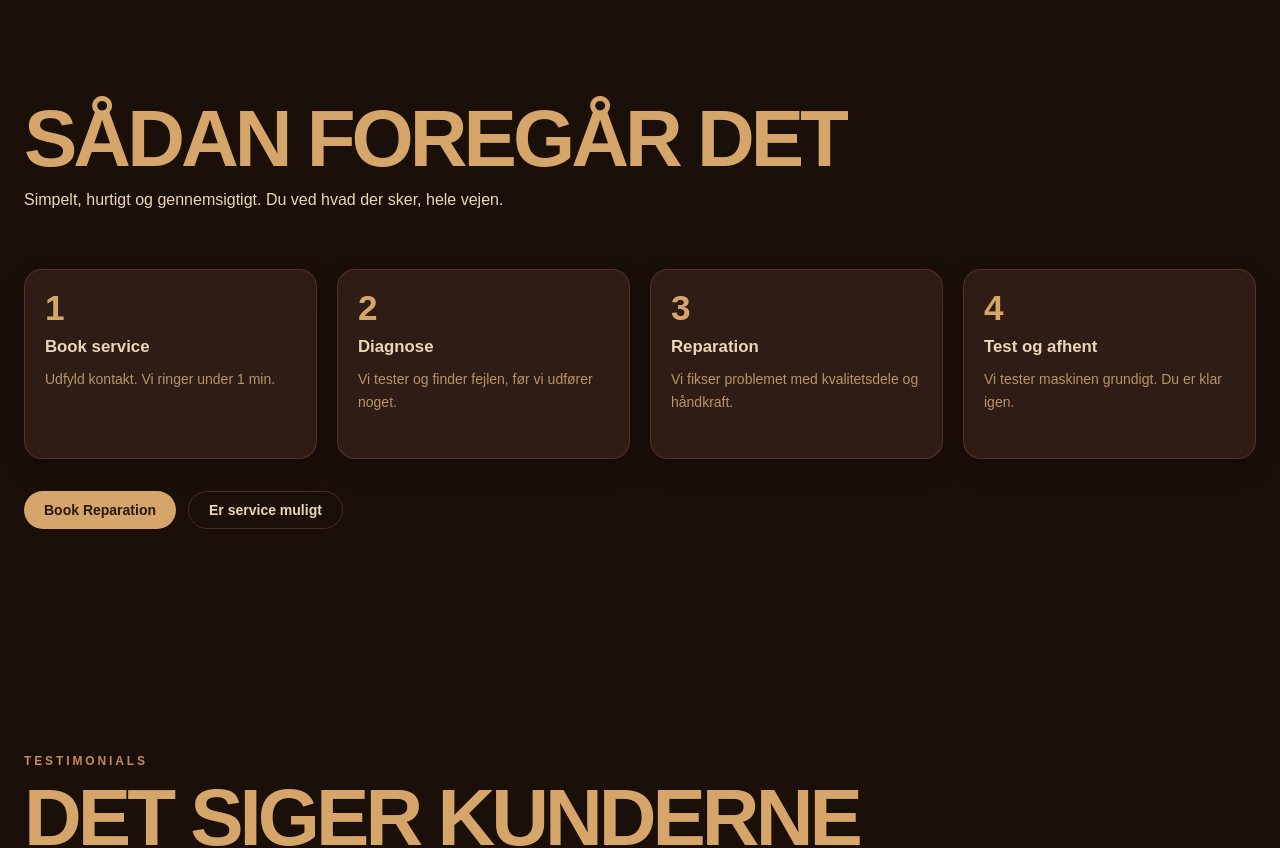
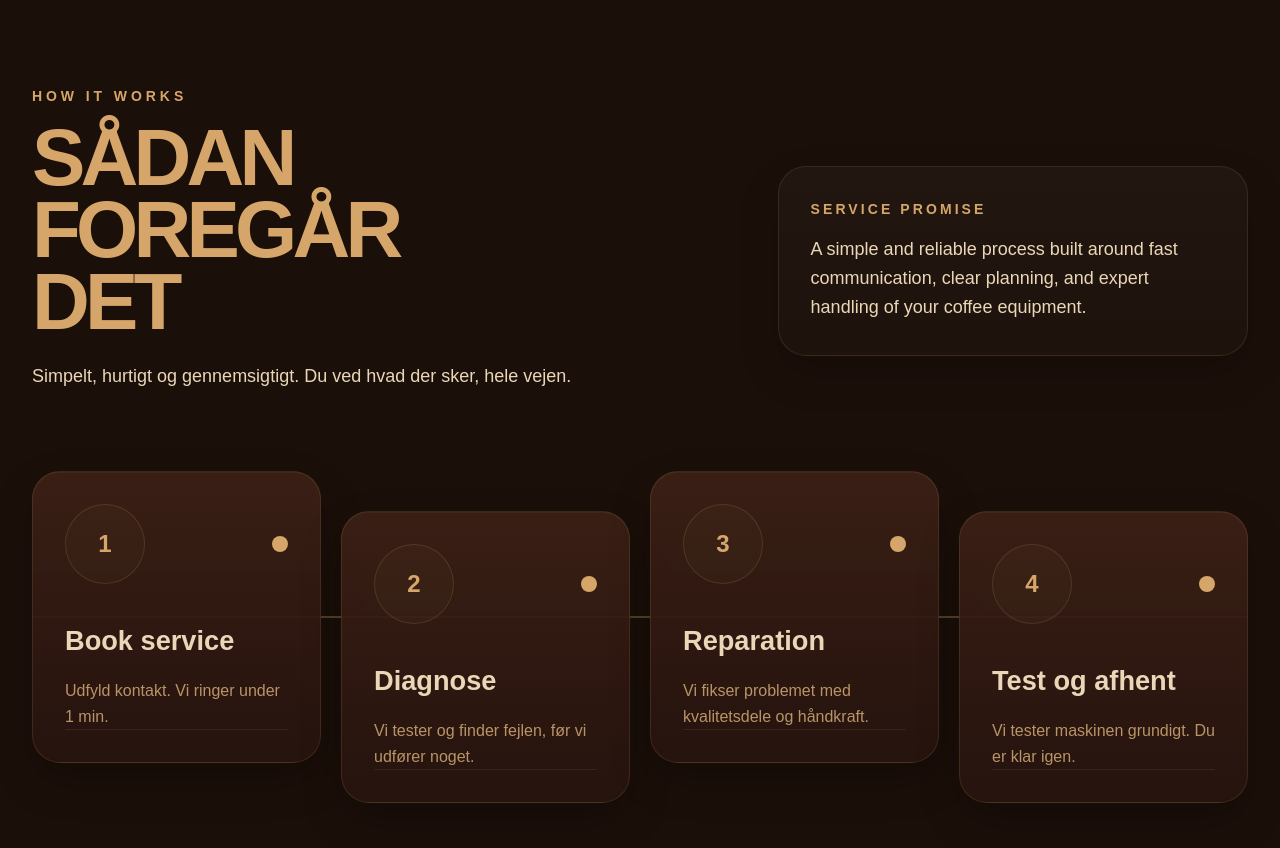
Before and after one commit to Lumina-O/caffejr, a Next.js app: page / in a window 1280 px wide. Shown: the part 1500-2348 px from the top of the page. Built offline with nearby package versions, Linux system fonts and the light colour scheme.

Commit message:
refactor/update styling and improvements
- hero image now on phone size becomes the background
- process bar looks more clean
- testimonials is a list, so for future development we can extract
realtime ratings

```diff
--- a/src/components/sections/Hero/Hero.tsx
+++ b/src/components/sections/Hero/Hero.tsx
@@ -7,18 +7,34 @@ export default function Hero() {
   return (
     <section id="hero" className="px-4 pt-4 pb-10 md:px-6 md:pt-6 md:pb-14">
       <div
-        className="mx-auto max-w-7xl rounded-[28px] border px-5 py-5 md:px-8 md:py-7"
+        className="relative mx-auto max-w-7xl overflow-hidden rounded-[28px] border px-5 py-5 md:px-8 md:py-7"
         style={{
           borderColor: "var(--color-border-soft)",
           backgroundColor: "var(--color-bg-card)",
           boxShadow: "var(--shadow-main)",
         }}
       >
+        {/* MOBILE BACKGROUND IMAGE */}
         <div
-          className="rounded-[24px] px-4 py-5 md:px-8 md:py-7"
+          className="absolute inset-0 md:hidden"
           style={{
+            backgroundImage: "url('/images/hero-machine.jpg')",
+            backgroundSize: "cover",
+            backgroundPosition: "center",
+            backgroundRepeat: "no-repeat",
           }}
-        >
+        />
+
+        {/* MOBILE DARK OVERLAY */}
+        <div
+          className="absolute inset-0 md:hidden"
+          style={{
+            background:
+              "linear-gradient(to bottom, rgba(20,10,8,0.72), rgba(20,10,8,0.84))",
+          }}
+        />
+
+        <div className="relative z-10 rounded-[24px] px-4 py-5 md:px-8 md:py-7">
           <div className="space-y-6">
             {/* TITLE */}
             <div>
@@ -54,8 +70,8 @@ export default function Hero() {
               </div>
 
               {/* CENTER IMAGE */}
-              <div className="flex justify-center md:-mt-2">
-                <div className="flex h-[260px] w-[220px] items-end justify-center md:h-[340px] md:w-[280px] lg:h-[380px] lg:w-[320px]">
+              <div className="hidden justify-center md:flex md:-mt-2">
+                <div className="flex h-[340px] w-[280px] items-end justify-center lg:h-[380px] lg:w-[320px]">
                   <div
                     className="flex h-full w-full items-center justify-center rounded-[18px] border"
                     style={{
@@ -118,6 +134,6 @@ export default function Hero() {
   );
 }
 
-// TODO: Replace placeholder with the real coffee machine product image.
-// TODO: Add decorative coffee splash graphics positioned absolutely around the hero.
-// TODO: Fine-tune heading size and side column widths against the final approved mockup.
+// TODO: Replace '/images/hero-machine.jpg' with the real hero image path.
+// TODO: Add a stronger or lighter mobile overlay depending on text readability.
+// TODO: Fine-tune mobile spacing once the real image is added.
--- a/src/components/sections/Process/Process.tsx
+++ b/src/components/sections/Process/Process.tsx
@@ -7,62 +7,125 @@ export default function Process() {
   return (
     <section
       id="process"
-      className="relative w-full px-4 py-20 md:px-6 md:py-24 lg:py-28"
+      className="relative overflow-hidden px-4 py-16 md:px-6 md:py-20 lg:min-h-screen lg:px-8 lg:py-24"
       style={{ backgroundColor: "var(--color-bg-main)" }}
     >
-      <div className="mx-auto max-w-7xl">
+      <div className="mx-auto flex w-full max-w-7xl flex-col justify-between lg:min-h-[calc(100vh-12rem)]">
+        <div className="grid gap-10 lg:grid-cols-[1.2fr_0.8fr] lg:items-start">
           <div className="max-w-4xl">
+            <p
+              className="text-xs font-bold uppercase tracking-[0.28em] md:text-sm"
+              style={{ color: "var(--color-accent)" }}
+            >
+              How it works
+            </p>
+
             <h2
-            className="text-[2.4rem] font-black uppercase leading-[0.92] tracking-[-0.05em] sm:text-[3.2rem] md:text-[4.4rem] lg:text-[5rem]"
+              className="mt-4 max-w-[11ch] text-[2.8rem] font-black uppercase leading-[0.9] tracking-[-0.06em] sm:text-[3.6rem] md:text-[4rem] lg:text-[4.5rem] xl:text-[5rem]"
               style={{ color: "var(--color-accent)" }}
             >
               {process.title}
             </h2>
 
             <p
-            className="mt-3 max-w-2xl text-sm leading-relaxed md:text-base"
+              className="mt-6 max-w-2xl text-base leading-relaxed md:text-lg"
               style={{ color: "var(--color-text-main)" }}
             >
               {process.subtitle}
             </p>
           </div>
 
-        <div className="mt-12 grid gap-4 md:mt-14 md:grid-cols-2 xl:grid-cols-4 xl:gap-5">
-          {process.steps.map((step) => (
+          <div className="lg:pt-16 xl:pt-20">
+            <div
+              className="rounded-[24px] border px-5 py-5 md:rounded-[28px] md:px-8 md:py-8"
+              style={{
+                borderColor: "rgba(177, 147, 89, 0.16)",
+                background:
+                  "linear-gradient(180deg, rgba(255,255,255,0.03), rgba(255,255,255,0.015))",
+                boxShadow: "0 18px 40px rgba(0,0,0,0.18)",
+              }}
+            >
+              <p
+                className="text-xs font-semibold uppercase tracking-[0.22em] md:text-sm"
+                style={{ color: "var(--color-accent)" }}
+              >
+                Service promise
+              </p>
+
+              <p
+                className="mt-4 text-sm leading-relaxed sm:text-base md:text-lg"
+                style={{ color: "var(--color-text-main)" }}
+              >
+                A simple and reliable process built around fast communication,
+                clear planning, and expert handling of your coffee equipment.
+              </p>
+            </div>
+          </div>
+        </div>
+
+        <div className="relative mt-14 lg:mt-10 xl:py-10">
+          <div
+            className="absolute left-0 right-0 top-1/2 hidden h-px -translate-y-1/2 xl:block"
+            style={{ backgroundColor: "rgba(177, 147, 89, 0.8)" }}
+          />
+
+          <div className="grid gap-4 md:grid-cols-2 md:gap-5 xl:grid-cols-4">
+            {process.steps.map((step, index) => (
               <article
                 key={step.number}
-              className="min-h-[170px] rounded-[18px] border px-4 py-4 md:min-h-[190px] md:px-5 md:py-5"
+                className={`relative min-h-[180px] rounded-[22px] border p-4 sm:min-h-[200px] sm:p-5 md:min-h-[220px] md:rounded-[28px] md:p-8 ${
+                  index % 2 === 1 ? "xl:translate-y-10" : ""
+                }`}
                 style={{
-                backgroundColor: "#2f1c15",
-                borderColor: "rgba(90, 53, 36, 0.9)",
-                boxShadow: "0 10px 24px rgba(0, 0, 0, 0.2)",
+                  borderColor: "rgba(177, 147, 89, 0.16)",
+                  background:
+                    "linear-gradient(180deg, rgba(60,32,22,0.92), rgba(38,20,14,0.96))",
+                  boxShadow:
+                    "0 18px 40px rgba(0,0,0,0.22), inset 0 1px 0 rgba(255,255,255,0.03)",
                 }}
               >
-              <span
-                className="block text-[1.8rem] font-black leading-none md:text-[2.2rem]"
-                style={{ color: "var(--color-accent)" }}
+                <div className="flex items-start justify-between">
+                  <div
+                    className="flex h-14 w-14 items-center justify-center rounded-full border text-lg font-black sm:h-16 sm:w-16 sm:text-xl md:h-20 md:w-20 md:text-2xl"
+                    style={{
+                      color: "var(--color-accent)",
+                      borderColor: "rgba(177, 147, 89, 0.2)",
+                      backgroundColor: "rgba(177, 147, 89, 0.03)",
+                    }}
                   >
                     {step.number}
-              </span>
+                  </div>
+
+                  <div
+                    className="mt-5 h-3 w-3 rounded-full md:mt-8 md:h-4 md:w-4"
+                    style={{ backgroundColor: "var(--color-accent)" }}
+                  />
+                </div>
 
                 <h3
-                className="mt-3 text-[1rem] font-extrabold leading-[1.1] md:text-[1.05rem]"
+                  className="mt-6 text-[1.2rem] font-extrabold leading-tight sm:text-[1.35rem] md:mt-10 md:text-[1.7rem]"
                   style={{ color: "var(--color-text-main)" }}
                 >
                   {step.title}
                 </h3>
 
                 <p
-                className="mt-3 text-[0.82rem] leading-relaxed md:text-sm"
+                  className="mt-3 max-w-[28ch] text-sm leading-relaxed sm:text-[0.95rem] md:mt-5 md:text-base"
                   style={{ color: "var(--color-text-muted)" }}
                 >
                   {step.text}
                 </p>
+
+                <div
+                  className="absolute bottom-5 left-4 right-4 h-px sm:bottom-6 sm:left-5 sm:right-5 md:bottom-8 md:left-8 md:right-8"
+                  style={{ backgroundColor: "rgba(177, 147, 89, 0.12)" }}
+                />
               </article>
             ))}
           </div>
+        </div>
 
-        <div className="mt-8 flex flex-wrap gap-3">
+        <div className="mt-12 flex flex-wrap gap-3">
           <Button text={process.buttons[0]} variant="primary" size="sm" />
           <Button text={process.buttons[1]} variant="secondary" size="sm" />
         </div>
@@ -71,6 +134,6 @@ export default function Process() {
   );
 }
 
-// TODO: Add decorative coffee bean images near the bottom area like in the design.
-// TODO: Slightly offset card positions if we want a more custom editorial feel.
-// TODO: Link buttons to booking and service info sections once those routes are ready.
+// TODO: Translate the service promise text into Danish if the rest of the page stays fully Danish.
+// TODO: Add real links for the CTA buttons once the contact and services sections are finalized.
+// TODO: Consider using custom line breaks in process.title if the client wants exact control of the heading layout.
--- a/src/components/sections/Testimonials/Testimonials.tsx
+++ b/src/components/sections/Testimonials/Testimonials.tsx
@@ -34,11 +34,13 @@ export default function Testimonials() {
           </p>
         </div>
 
-        <div className="mt-12 grid gap-4 md:mt-14 sm:grid-cols-2 xl:grid-cols-4 xl:gap-5">
+        {/* Scrollable testimonials */}
+        <div className="mt-12 md:mt-14">
+          <div className="flex gap-4 overflow-x-auto pb-2 snap-x snap-mandatory scrollbar-hide">
             {testimonials.cards.map((card, index) => (
               <article
                 key={`${card.name}-${index}`}
-              className="flex min-h-[200px] flex-col rounded-[18px] border px-5 py-5 md:min-h-[220px] md:px-6 md:py-6"
+                className="flex min-h-[200px] w-[260px] flex-shrink-0 snap-start flex-col rounded-[18px] border px-5 py-5 md:min-h-[220px] md:w-[300px] md:px-6 md:py-6"
                 style={{
                   backgroundColor: "#2f1c15",
                   borderColor: "rgba(90, 53, 36, 0.9)",
@@ -67,7 +69,7 @@ export default function Testimonials() {
                     className="text-3xl leading-none"
                     style={{ color: "var(--color-accent)" }}
                   >
-                  “
+                    ”
                   </span>
                 </p>
 
@@ -79,6 +81,7 @@ export default function Testimonials() {
                 </p>
               </article>
             ))}
+          </div>
         </div>
 
         <div className="mt-8 flex flex-wrap gap-3">
--- a/src/data/siteData.ts
+++ b/src/data/siteData.ts
@@ -111,6 +111,16 @@ export const siteData = {
         text: "Rigtig service og god kommunikation. Maskinen kører som ny nu.",
         name: "Kunde, København",
       },
+      {
+        rating: "★★★★★",
+        text: "Rigtig service og god kommunikation. Maskinen kører som ny nu.",
+        name: "Kunde, København",
+      },
+      {
+        rating: "★★★★★",
+        text: "Rigtig service og god kommunikation. Maskinen kører som ny nu.",
+        name: "Kunde, København",
+      },
     ],
     button: "Book Nu",
   },
@@ -121,7 +131,7 @@ export const siteData = {
     phone: "+45 53 51 24 03",
     email: "caffejrinfo@gmail.com",
     address: "Vigerslevvej 50A, 2500 Valby",
-    hours: "Mandag til fredag kl. 9:00 - 17:00",
+    hours: "Mandag til fredag kl. 16:30 - 18:30",
   },
 };
 
```
Lines whose indentation alone changed are shown as unchanged.
